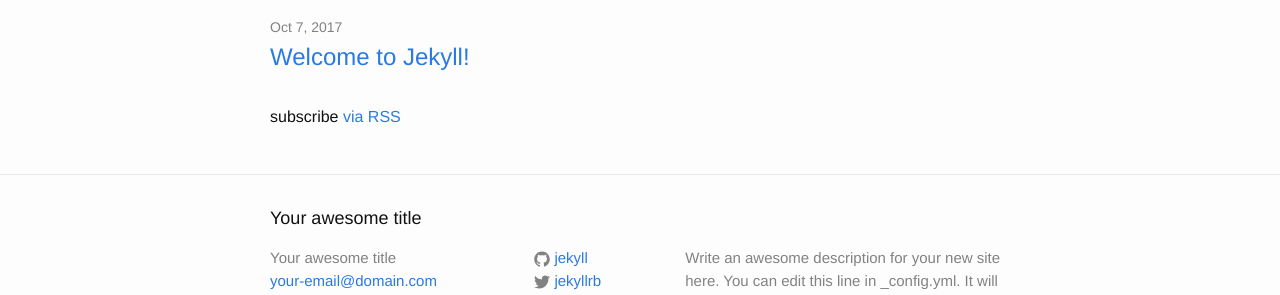
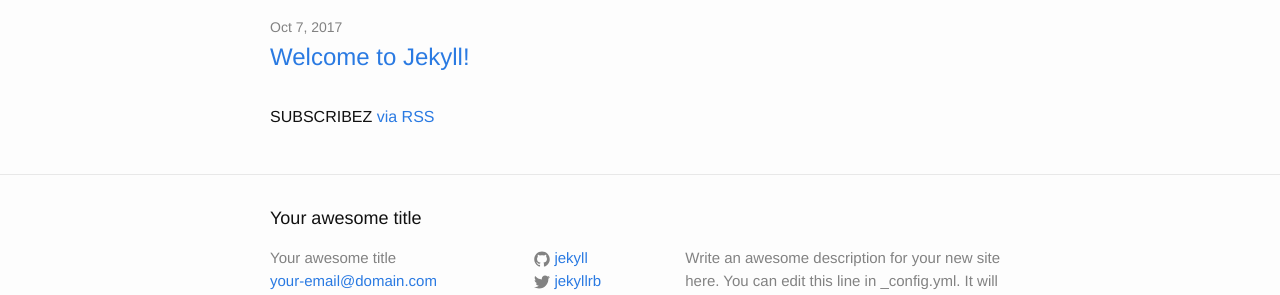
Before and after one commit to rvntngsn/rvntngsn.github.io, a Jekyll site: the page built from index.html, in a window 1280 px wide. Shown: the part 122-417 px from the top of the page. Built offline with Jekyll 4.4.1, drawn with Linux system fonts in a browser that asks for light colours.

Commit message:
Update index.html

```diff
--- a/index.html
+++ b/index.html
@@ -18,6 +18,6 @@
     {% endfor %}
   </ul>
 
-  <p class="rss-subscribe">subscribe <a href="{{ "/feed.xml" | prepend: site.baseurl }}">via RSS</a></p>
+  <p class="rss-subscribe">SUBSCRIBEZ <a href="{{ "/feed.xml" | prepend: site.baseurl }}">via RSS</a></p>
 
 </div>
```
